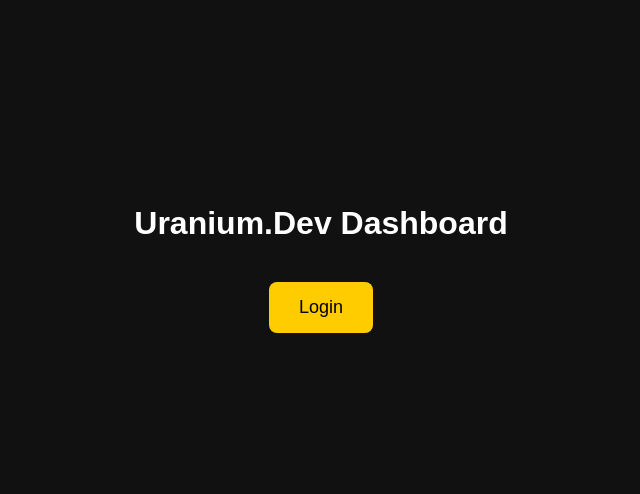
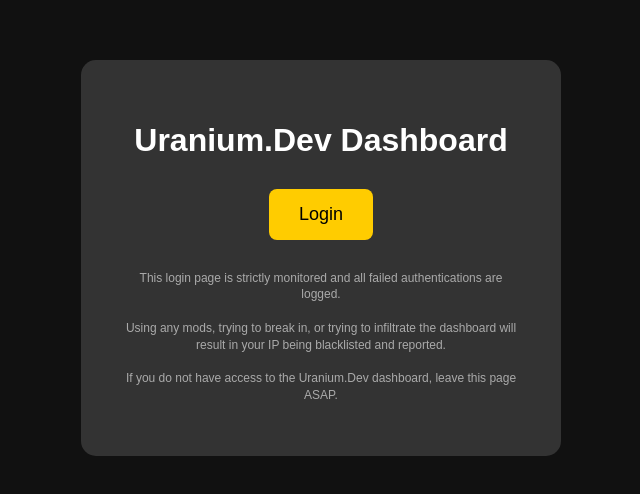
Before and after one commit to UraniumDeveloperGG/uranium-dev-dashboard2, a plain HTML site: page index.html in a window 1280 px wide. Shown: the part 142-636 px from the top of the page, without its empty margins (319-959 px from the left). Drawn offline with Linux system fonts and the light colour scheme.

Commit message:
update index.html: gray box + login button + warning text

```diff
--- a/index.html
+++ b/index.html
@@ -10,15 +10,22 @@
             color: #fff;
             font-family: Arial, sans-serif;
             display: flex;
-            flex-direction: column;
             justify-content: center;
             align-items: center;
             height: 100vh;
             margin: 0;
         }
 
+        .box {
+            background-color: #333;
+            border-radius: 15px;
+            padding: 40px;
+            text-align: center;
+            width: 400px;
+        }
+
         h1 {
-            margin-bottom: 40px;
+            margin-bottom: 30px;
         }
 
         a button {
@@ -34,12 +41,26 @@
         a button:hover {
             background-color: #ffaa00;
         }
+
+        .warning {
+            font-size: 12px;
+            color: #aaa;
+            margin-top: 30px;
+            line-height: 1.4;
+        }
     </style>
 </head>
 <body>
-    <h1>Uranium.Dev Dashboard</h1>
-    <a href="login.html">
-        <button>Login</button>
-    </a>
+    <div class="box">
+        <h1>Uranium.Dev Dashboard</h1>
+        <a href="login.html">
+            <button>Login</button>
+        </a>
+        <p class="warning">
+            This login page is strictly monitored and all failed authentications are logged.<br><br>
+            Using any mods, trying to break in, or trying to infiltrate the dashboard will result in your IP being blacklisted and reported.<br><br>
+            If you do not have access to the Uranium.Dev dashboard, leave this page ASAP.
+        </p>
+    </div>
 </body>
 </html>
```
